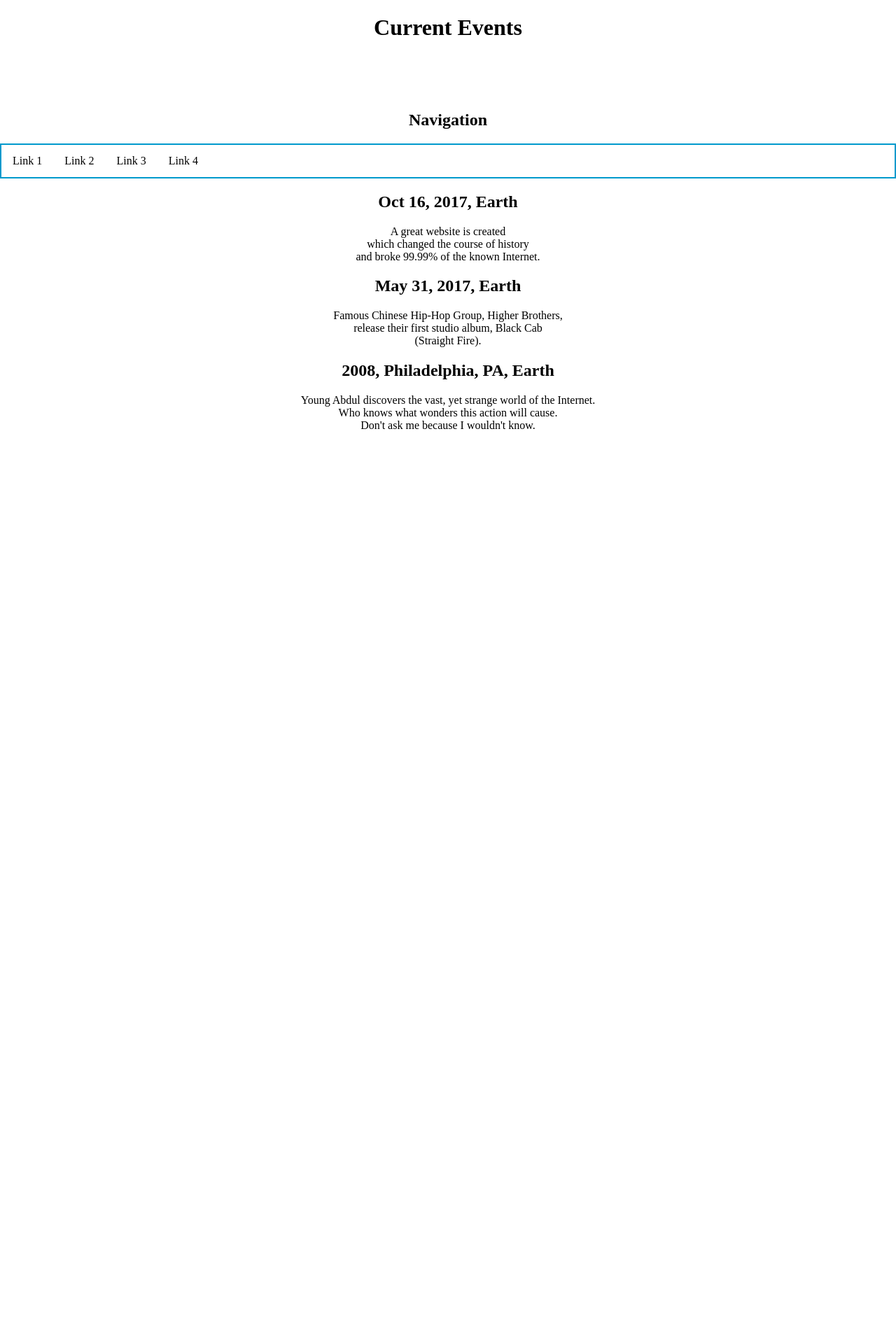
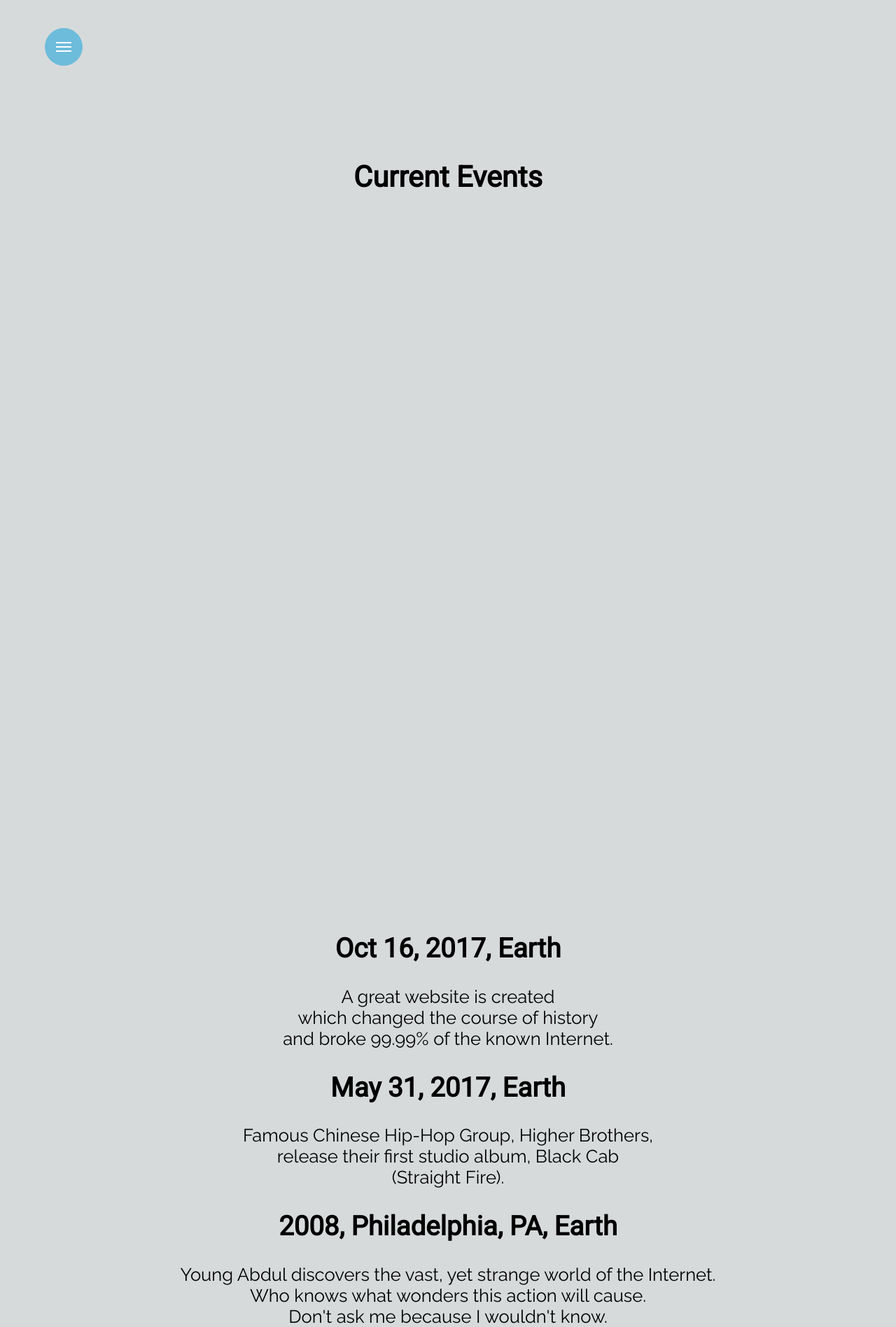
Before and after one commit to abdul-j/abdul-j.github.i, a Jekyll site: the page built from news.html, in a window 1280 px wide. Shown: the whole page at 70% size. Built offline with Jekyll 4.4.1, drawn with Linux system fonts in a browser that asks for light colours; nearby versions of some CDN libraries; before the commit the page ends 900 px from its top, so only the background shows below that.

Commit message:
Update news.html

```diff
--- a/_layouts/news.html
+++ b/_layouts/news.html
@@ -1,5 +1,5 @@
 <!DOCTYPE html>
- <html>
+<html lang="en" class="no-js">
   <head>
     <meta charset="UTF-8">
     <meta name="viewport" content="width=device-width, initial-scale=1.0">
@@ -7,12 +7,16 @@
     <meta name="google-site-verification" content="_5qph-AH15P5jfrDudrKvdLk0B0TNGsj32Bg80TNV18" />
     <title>{{ page.title }}</title>
     <link href="/media/favicon.ico" rel="icon" type="image/x-icon" />
-    <link rel="stylesheet" href="css/style.css">
-    <link rel="stylesheet" href="css/test.css">
+    <link rel="stylesheet" type="text/css" href="css/nav.css">
+    <link href='https://fonts.googleapis.com/css?family=Roboto' rel='stylesheet' type='text/css'>
+    <link href='https://fonts.googleapis.com/css?family=Raleway' rel='stylesheet' type='text/css'>
+    <link href="/media/favicon.ico" rel="icon" type="image/x-icon">
+    <title>{{ page.title }}</title>
+    <script src="https://cdnjs.cloudflare.com/ajax/libs/modernizr/2.8.3/modernizr.min.js" type="text/javascript"></script>
+    <script type="text/javascript" src="js/jquery-3.2.1.js"></script>
+    <script type="text/javascript" src="js/main.js"></script>
    </head>
    <body>
-    <script src="https://ajax.googleapis.com/ajax/libs/jquery/1.4/jquery.min.js"></script>
-    <script src="js/scripts.js">
     </script>
 
 			{{ content }}
```
